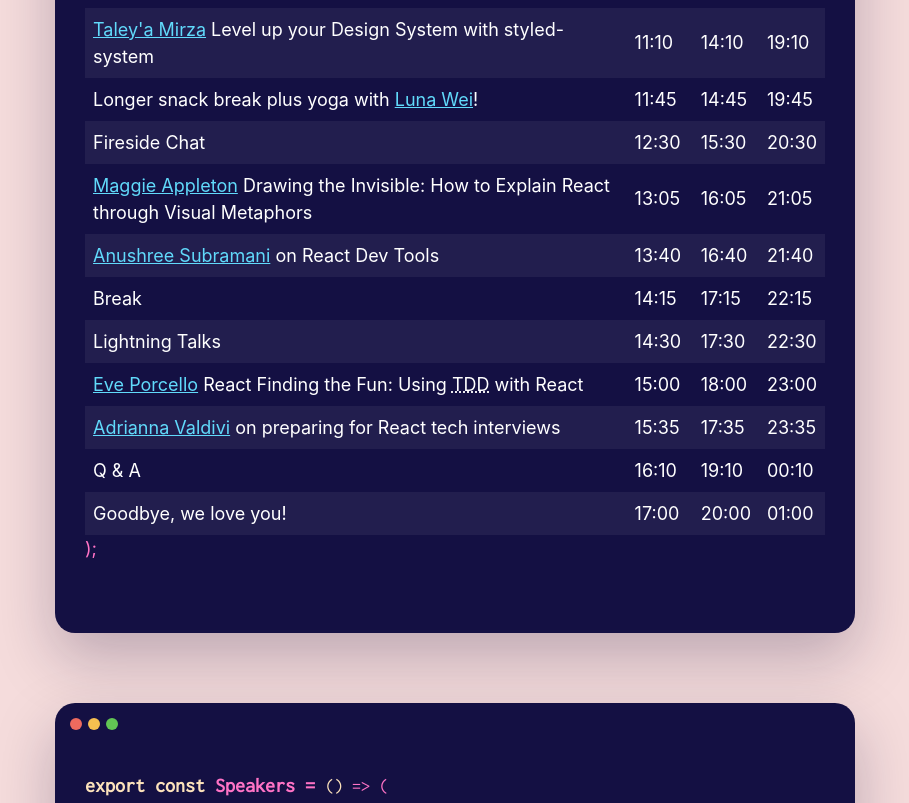
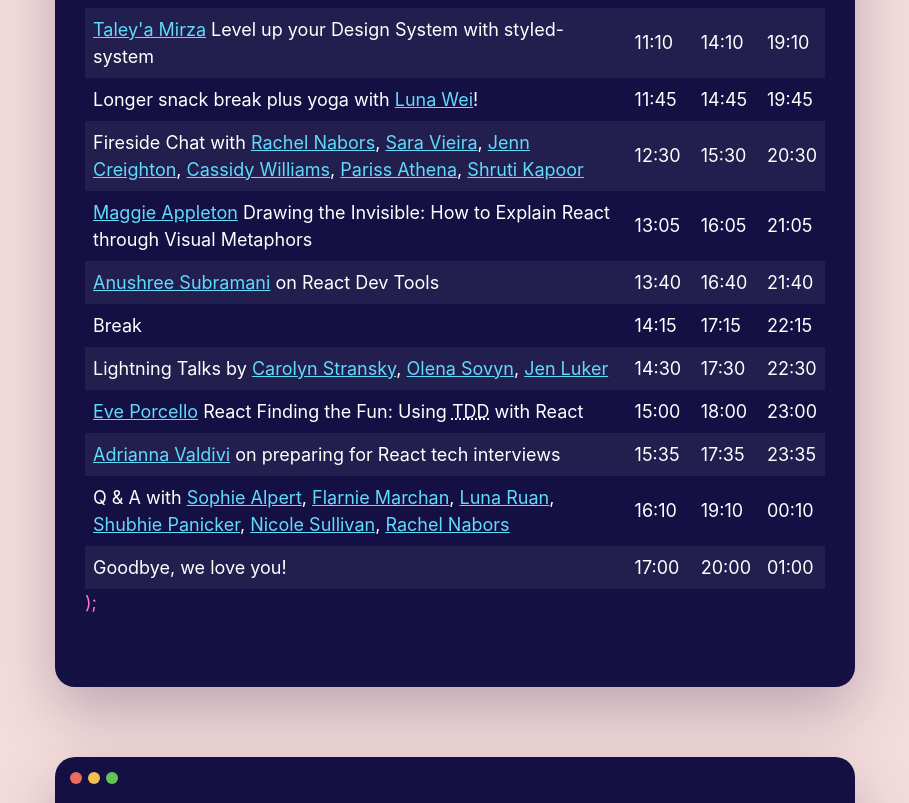
Before and after one commit to rachelnabors/women-of-react-website, a Gatsby site: page / in a window 1280 px wide. Shown: the part 1661-2464 px from the top of the page, without its empty margins (185-1094 px from the left). Built offline with nearby package versions, Linux system fonts and the light colour scheme; Gatsby itself is replaced by a stand-in of ours.

Commit message:
add panelists

```diff
--- a/src/components/speakers.js
+++ b/src/components/speakers.js
@@ -9,6 +9,7 @@ import eve from "../images/eve.jpg"
 import av from "../images/av.jpg"
 import carolyn from "../images/carolyn.jpg"
 import olena from "../images/olena.jpg"
+import jen from "../images/jen.jpg"
 
 export default () => (
   <>
@@ -87,7 +88,8 @@ export default () => (
         <img src={eve} alt="" />
         <p>Eve Porcello</p>
       </a>
-      Finding the Fun: Using <abbr title="Test Drive Development">TDD</abbr> with React
+      Finding the Fun: Using <abbr title="Test Drive Development">TDD</abbr>{" "}
+      with React
     </li>
     <li>
       <a
@@ -122,5 +124,16 @@ export default () => (
       </a>
       Testing, tEstIng, TeStInG
     </li>
+    <li>
+      <a
+        rel="noopener noreferrer"
+        target="_blank"
+        href="https://twitter.com/knitcodemonkey"
+      >
+        <img src={jen} alt="" />
+        <p>Jen Luker</p>
+      </a>
+      TBD
+    </li>
   </>
 )
--- a/src/pages/index.js
+++ b/src/pages/index.js
@@ -269,7 +269,56 @@ const IndexPage = () => {
               <td>19:45</td>
             </tr>
             <tr>
-              <th scope="row">Fireside Chat</th>
+              <th scope="row">
+                Fireside Chat with{" "}
+                <a
+                  href="https://twitter.com/rachelnabors"
+                  target="_blank"
+                  rel="noopener noreferrer"
+                >
+                  Rachel Nabors
+                </a>
+                ,{" "}
+                <a
+                  href="https://twitter.com/NikkitaFTW"
+                  target="_blank"
+                  rel="noopener noreferrer"
+                >
+                  Sara Vieira
+                </a>
+                ,{" "}
+                <a
+                  href="https://twitter.com/gurlcode"
+                  target="_blank"
+                  rel="noopener noreferrer"
+                >
+                  Jenn Creighton
+                </a>
+                ,{" "}
+                <a
+                  href="https://twitter.com/cassidoo"
+                  target="_blank"
+                  rel="noopener noreferrer"
+                >
+                  Cassidy Williams
+                </a>
+                ,{" "}
+                <a
+                  href="https://twitter.com/ParissAthena"
+                  target="_blank"
+                  rel="noopener noreferrer"
+                >
+                  Pariss Athena
+                </a>
+                ,{" "}
+                <a
+                  href="https://twitter.com/shrutikapoor08"
+                  target="_blank"
+                  rel="noopener noreferrer"
+                >
+                  Shruti Kapoor
+                </a>
+              </th>
               <td>12:30</td>
               <td>15:30</td>
               <td>20:30</td>
@@ -300,7 +349,32 @@ const IndexPage = () => {
               <td>22:15</td>
             </tr>
             <tr>
-              <th scope="row">Lightning Talks</th>
+              <th scope="row">
+                Lightning Talks by{" "}
+                <a
+                  rel="noopener noreferrer"
+                  target="_blank"
+                  href="https://twitter.com/carolstran"
+                >
+                  Carolyn Stransky
+                </a>
+                ,{" "}
+                <a
+                  rel="noopener noreferrer"
+                  target="_blank"
+                  href="https://twitter.com/frontendgirl"
+                >
+                  Olena Sovyn
+                </a>
+                ,{" "}
+                <a
+                  rel="noopener noreferrer"
+                  target="_blank"
+                  href="https://twitter.com/knitcodemonkey"
+                >
+                  Jen Luker
+                </a>
+              </th>
               <td>14:30</td>
               <td>17:30</td>
               <td>22:30</td>
@@ -327,7 +401,56 @@ const IndexPage = () => {
               <td>23:35</td>
             </tr>
             <tr>
-              <th scope="row">Q & A</th>
+              <th scope="row">
+                Q & A with{" "}
+                <a
+                  href="https://twitter.com/sophiebits"
+                  target="_blank"
+                  rel="noopener noreferrer"
+                >
+                  Sophie Alpert
+                </a>
+                ,{" "}
+                <a
+                  href="https://twitter.com/ProvablyFlarnie"
+                  target="_blank"
+                  rel="noopener noreferrer"
+                >
+                  Flarnie Marchan
+                </a>
+                ,{" "}
+                <a
+                  href="https://twitter.com/lunaruan"
+                  target="_blank"
+                  rel="noopener noreferrer"
+                >
+                  Luna Ruan
+                </a>
+                ,{" "}
+                <a
+                  href="https://twitter.com/shubhie"
+                  target="_blank"
+                  rel="noopener noreferrer"
+                >
+                  Shubhie Panicker
+                </a>
+                ,{" "}
+                <a
+                  href="https://twitter.com/stubbornella"
+                  target="_blank"
+                  rel="noopener noreferrer"
+                >
+                  Nicole Sullivan
+                </a>
+                ,{" "}
+                <a
+                  href="https://twitter.com/rachelnabors"
+                  target="_blank"
+                  rel="noopener noreferrer"
+                >
+                  Rachel Nabors
+                </a>
+              </th>
               <td>16:10</td>
               <td>19:10</td>
               <td>00:10</td>
```
Also changed, not shown: src/pages/code-of-conduct.js (+23 -7 lines), src/images/jen.jpg (added), 6 other files.
